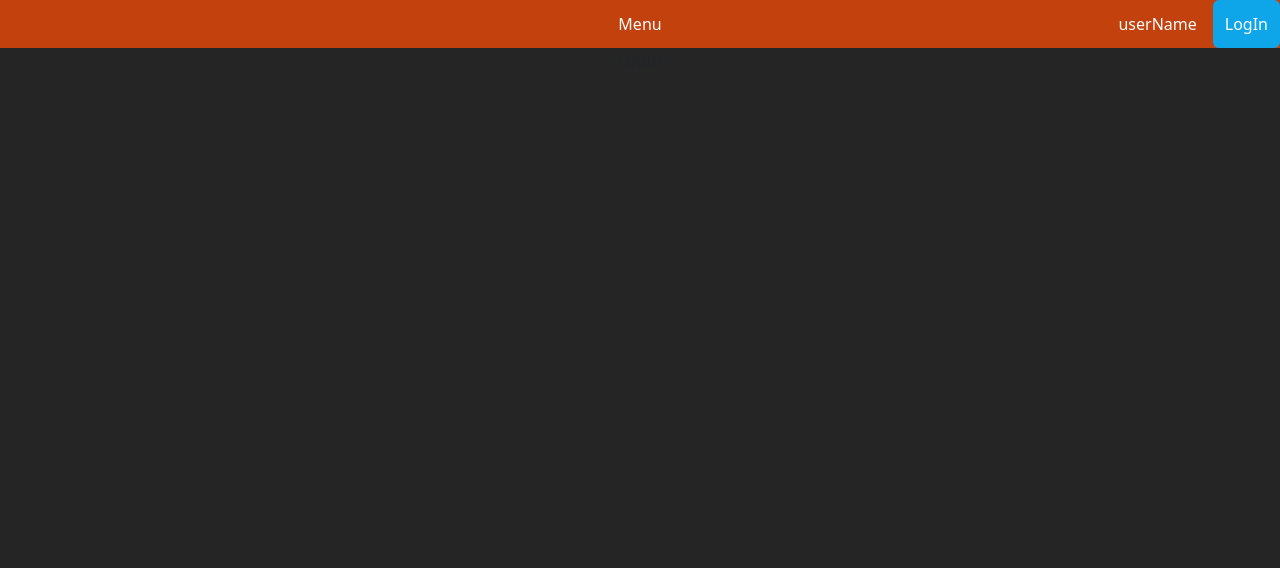
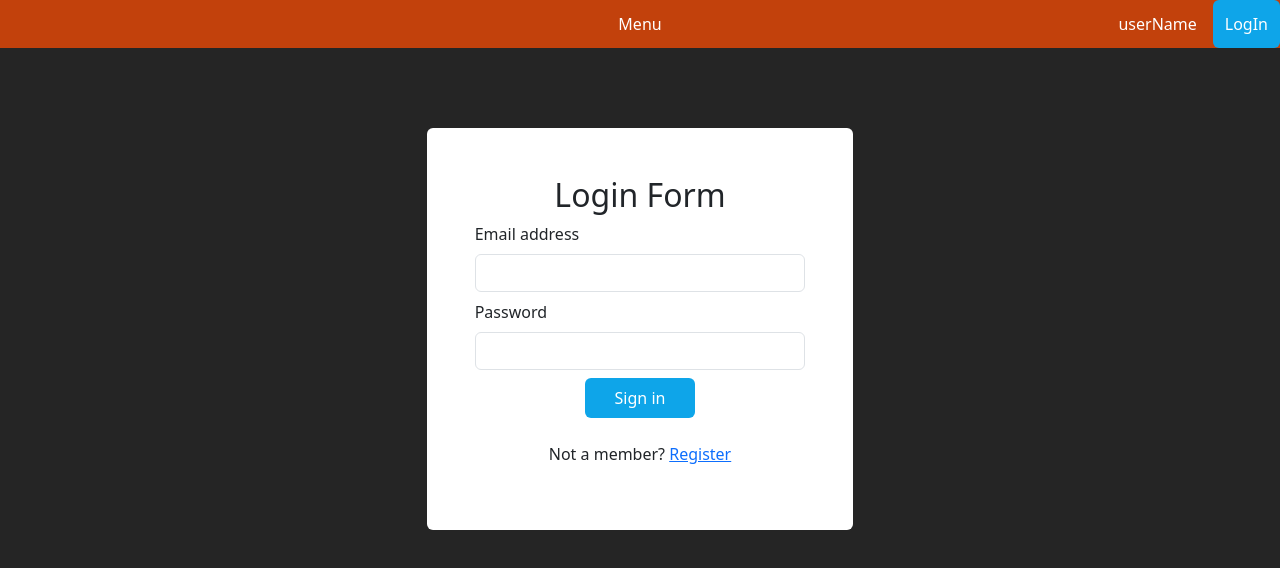
Before and after one commit to wlpinjlte/Electronic-system-of-library, a React (Create React App) app in the folder electronic-system-of-library/: page /login in a window 1280 px wide. Shown: the top 568 px of the page. Built offline with nearby package versions, Linux system fonts and the light colour scheme; no server answers.

Commit message:
login form added with validation and validation added to BookForm

```diff
--- a/electronic-system-of-library/package.json
+++ b/electronic-system-of-library/package.json
@@ -11,6 +11,7 @@
     "components": "^0.1.0",
     "react": "^18.2.0",
     "react-dom": "^18.2.0",
+    "react-hook-form": "^7.43.9",
     "react-router-dom": "^6.11.0",
     "react-scripts": "5.0.1",
     "styled": "^1.0.0",
--- a/electronic-system-of-library/src/components/BookForm/index.jsx
+++ b/electronic-system-of-library/src/components/BookForm/index.jsx
@@ -1,57 +1,90 @@
-import { useContext, useState } from "react"
+import { useContext, useEffect, useState } from "react"
 import { addBookToServer } from "../../helpers/api"
-import {useNavigate} from 'react-router-dom'
+import {useNavigate, useParams} from 'react-router-dom'
 import { BooksContext } from "../../contexts/Books.context"
-function BookForm(){
+import { useForm } from "react-hook-form";
+import {getOne}from "../../helpers/api.jsx"
+function BookForm(props){
     const {booksArray,booksArraySet}=useContext(BooksContext)
     const navigate=useNavigate()
-    const[formData,formDataSet]=useState({
-        title:"",
-        author:"",
-        description:"",
-        onStock:0,
-        price:0,
-        photo:""
-    })
-    const [file,fileSet]=useState()
-    const update=(event)=>{
-        formDataSet({...formData,[event.target.name]:event.target.value})
-        console.log(formData)
-    }
-    const submit=async(event)=>{
-        event.preventDefault()
+    const submit=async(values)=>{
+        console.log(values)
         const bodyFormData = new FormData();
-        bodyFormData.append('file', file);
-        Object.keys(formData).forEach(key=>{
-            bodyFormData.append(key,formData[key])
+        bodyFormData.append('file', values.file[0]);
+        Object.keys(values).forEach(key=>{
+            if(key!='file'){
+            bodyFormData.append(key,values[key])}
         })
         let book=await addBookToServer(bodyFormData)
+        console.log(book)
         if(book){
             booksArraySet([...booksArray,book.data])
             navigate("/")
         }
-        console.log(book)
     }
-    const uploadFileHandler=async(e)=>{
-        fileSet(e.target.files[0])
-    }
+    const {handleSubmit,register,formState: { errors }}=useForm()
+    console.log(errors)
+    const isPhoto=false
     return(
         <div className="BookForm flex justify-center items-center">
-            <form className="w-1/2 flex justify-center flex-col my-20 p-5 bg-white rounded text-left">
-                <label className="form-label text-2xl text-center">Trip Form</label>
-                <label className="form-label text-mb">Name:</label>
-                <input className="form-control mb-2" name="title" onChange={update}></input>
+            <form className="lg:w-1/3 md:w-1/2 w-3/4 flex justify-center flex-col my-20 p-5 bg-white rounded text-left" onSubmit={handleSubmit(submit)}>
+                <h2 className="text-center">Trip Form</h2>
+                <label className="form-label text-mb" >Name:</label>
+                <input className="form-control mb-2" name="title" {...register("title",{
+                    required:{
+                    value:true,
+                    message:"Pole wymagane"
+                }})}></input>
+                {errors.title&&<p className="text-red-600">{errors.title.message}</p>}
+
                 <label className="form-label text-mb">Author:</label>
-                <input className="form-control mb-2" name="author" onChange={update}></input>
+                <input className="form-control mb-2" name="author" {...register("author",{
+                    required:{
+                    value:true,
+                    message:"Pole wymagane"
+                }})}></input>
+                {errors.author&&<p className="text-red-600">{errors.author.message}</p>}
+
                 <label className="form-label text-mb">Description:</label>
-                <input className="form-control mb-2" name="description" onChange={update}></input>
+                <input className="form-control mb-2" name="description" {...register("description",{
+                    required:{
+                    value:true,
+                    message:"Pole wymagane"
+                }})}></input>
+                {errors.description&&<p className="text-red-600">{errors.description.message}</p>}
+
                 <label className="form-label text-mb">OnStock:</label>
-                <input className="form-control mb-2" name="onStock" onChange={update}></input>
+                <input className="form-control mb-2" name="onStock" {...register("onStock",{
+                    required:{
+                        value:true,
+                        message:"Pole wymagane"
+                    },
+                    pattern:{
+                        value:/^[1-9]+[0-9]*$/,
+                        message:"tylko liczby"
+                    }})}></input>
+                {errors.onStock&&<p className="text-red-600">{errors.onStock.message}</p>}
+
                 <label className="form-label text-mb">Price:</label>
-                <input className="form-control mb-2" name="price" onChange={update}></input>
+                <input className="form-control mb-2" name="price" {...register("price",{
+                    required:{
+                        value:true,
+                        message:"Pole wymagane"
+                    },
+                    pattern:{
+                        value:/^[1-9]+[0-9]*$/,
+                        message:"tylko liczby"
+                    }})}></input>
+                {errors.price&&<p className="text-red-600">{errors.price.message}</p>}
+
                 <label className="form-label text-mb">Photo:</label>
-                <input className="form-control mb-2" type="file" name="photo" onChange={uploadFileHandler} accept="image/png, image/jpeg, image/jpg"></input>
-                <button onClick={submit} className="p-2 bg-sky-500 rounded w-full self-center text-white">submit</button>
+                <input className="form-control mb-2" type="file" name="file" accept="image/png, image/jpeg, image/jpg" {...register("file",{
+                    required:{
+                        value:(true&&!isPhoto),
+                        message:"pole wymagane"}})}></input>
+                 {errors.file&&<p className="text-red-600">{errors.file.message}</p>}
+
+                <button className="p-2 bg-sky-500 rounded w-full self-center text-white" type='submit'>submit</button>
             </form>
         </div>
     )
--- a/electronic-system-of-library/src/components/LogIn/index.jsx
+++ b/electronic-system-of-library/src/components/LogIn/index.jsx
@@ -1,7 +1,49 @@
-function LogIn(){
+import { useForm } from "react-hook-form";
+
+function LogIn(props){
+    const {handleSubmit,register,formState: { errors }}=useForm();
+    const submit=(values)=>{
+        console.log(values)
+    }
     return(
-        <div className="LogIn">
-            LogIn
+        <div className="LogIn flex justify-center items-center">
+            <form className="lg:w-1/3 md:w-1/2 w-3/4 flex justify-center flex-col mt-20 p-5 bg-white rounded text-left" onSubmit={handleSubmit(submit)}>
+                <h2 className="self-center">Login Form</h2>
+                <div className="form-outline mb-2">
+                    <label className="form-label" htmlFor="form2Example1">Email address</label>
+                    <input type="email" id="form2Example1" className="form-control"  {...register("email",{
+                        required:{
+                        value:true,
+                        message:"Pole wymagane"
+                        },
+                        pattern:{
+                            value:/^[\w-\.]+@([\w-]+\.)+[\w-]{2,4}$/,
+                            message:"Nieprawidłowy email"
+                        }
+                    })}/>
+                    {errors.email&&<p className="text-red-600">{errors.email.message}</p>}
+                </div>
+
+                <div class="form-outline mb-2">
+                    <label className="form-label" htmlFor="form2Example2">Password</label>
+                    <input type="password" id="form2Example2" className="form-control" {...register("password",{
+                        required:{
+                            value:true,
+                            message:"Pole wymagane"
+                        },
+                        minLength:{
+                            value:8,
+                            message:"Minimum 8 znaków"
+                        }
+                    })}/>
+                    {errors.password&&<p className="text-red-600">{errors.password.message}</p>}
+                </div>
+
+                <button type="submit" className="w-1/3 bg-sky-500 mb-4 p-2 rounded self-center text-white">Sign in</button>
+                <div className="text-center">
+                    <p>Not a member? <a href="#!">Register</a></p>
+                </div>
+            </form>
         </div>
     )
 }
--- a/electronic-system-of-library/src/helpers/api.jsx
+++ b/electronic-system-of-library/src/helpers/api.jsx
@@ -13,8 +13,8 @@ export const addBookToServer=(book)=>{
     })
 }
 
-export const getImage=(url)=>{
-    return axios.get(`${URL}/getImage/${url}`);
+export const getOne=(id)=>{
+    return axios.get({_id:id},`${URL}/getOne`);
 }
 
 export const deleteBookFromServer=(id)=>{
```
Also changed, not shown: 1 other file (tests, documents, lock files or other folders).
